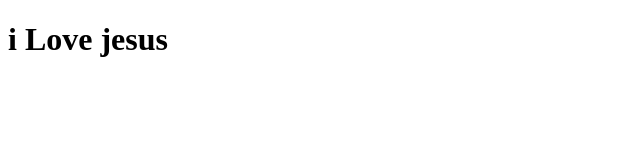
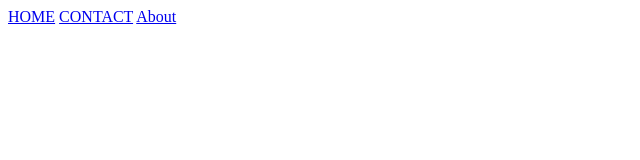
Before and after one commit to Meshmanuu/learning_lions, a plain HTML site: page index.html in a window 1280 px wide. Shown: the whole page, without its empty margins (0-640 px from the left). Drawn offline with Linux system fonts and the light colour scheme.

Commit message:
starting

```diff
--- a/index.html
+++ b/index.html
@@ -6,6 +6,11 @@
     <title>Document</title>
 </head>
 <body>
-    <h1>i Love jesus</h1>
+    <nav>
+        <a href="/src/home.html">HOME</a>
+        <a href="/src/contact.html">CONTACT</a>
+        <a href="/src/About.html">About</a>
+
+    </nav>
 </body>
 </html>
```
Also changed, not shown: src/About.html (added), src/contact.html (added), src/home.html (added).
